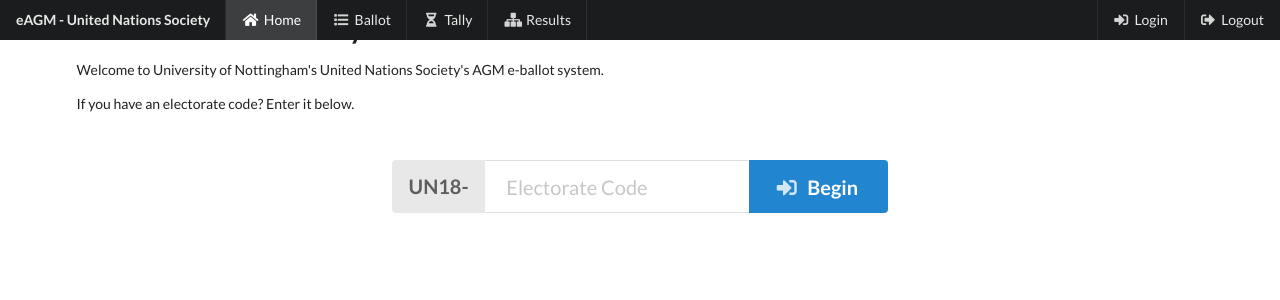
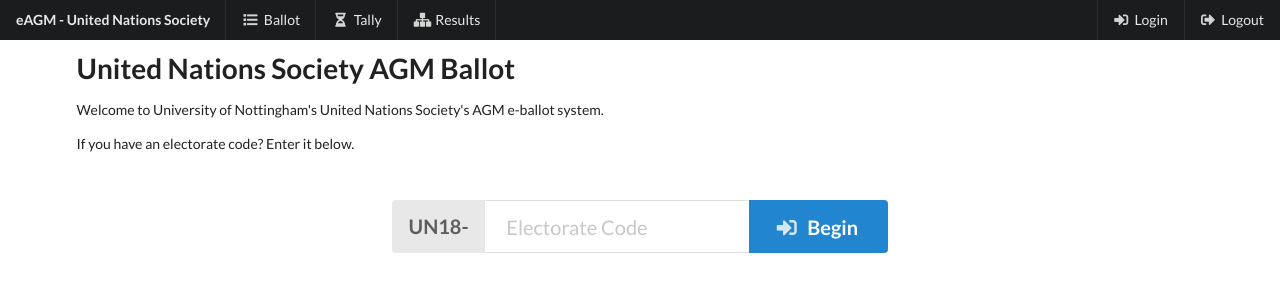
Before and after one commit to aaronosher/AGM-Ballots, an Angular app: page / in a window 1280 px wide. Shown: the top 300 px of the page. Built offline with nearby package versions, Linux system fonts and the light colour scheme; what ng2-semantic-ui would draw is missing.

Commit message:
Fixed Home

```diff
--- a/src/app/shared/navbar/navbar.component.html
+++ b/src/app/shared/navbar/navbar.component.html
@@ -1,10 +1,6 @@
-<div class="ui inverted top fixed menu">
-  <div class="header item">
+<div class="ui inverted top menu">
+  <a class="header item" routerLink="">
     eAGM - United Nations Society
-  </div>
-  <a class="item" routerLink="/" routerLinkActive="active">
-    <i class="home icon"></i>
-    Home
   </a>
   <a class="item" routerLink="/ballot" routerLinkActive="active">
     <i class="list icon"></i>
```
